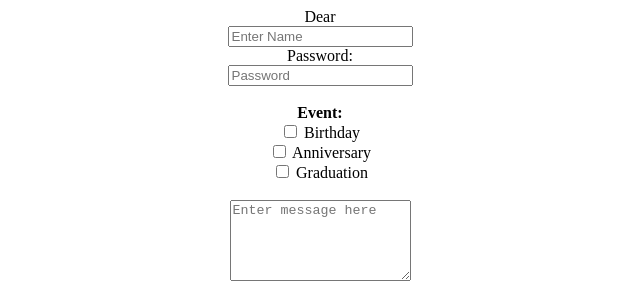
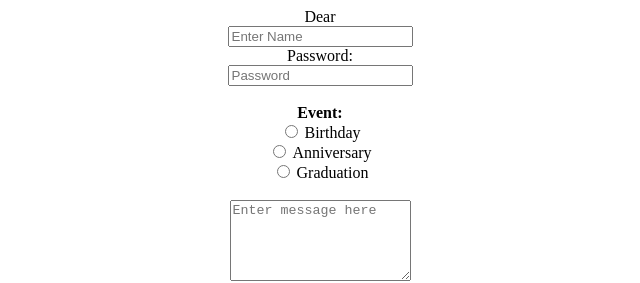
Before and after one commit to AlbertStoykov/WebTask, a website: page celebrationcard.html in a window 1280 px wide. Shown: the top 283 px of the page, 320-960 px from the left. Drawn offline with Linux system fonts and the light colour scheme.

Commit message:
final inputs

```diff
--- a/celebrationcard.html
+++ b/celebrationcard.html
@@ -17,13 +17,13 @@
         <label><strong>Event:</strong></label><br>
 
 
-        <input type="checkbox" id="Birthday" name="Event" value="Birthday">
+        <input type="radio" id="Birthday" name="Event" value="Birthday">
         <label for="Birthday">Birthday</label><br>
 
-        <input type="checkbox" id="Anniversary" name="Event" value="Anniversary">
+        <input type="radio" id="Anniversary" name="Event" value="Anniversary">
         <label for="Anniversary">Anniversary</label><br>
 
-        <input type="checkbox" id="Graduation" name="Event" value="Graduation">
+        <input type="radio" id="Graduation" name="Event" value="Graduation">
         <label for="Graduation">Graduation</label><br><br>
 
         <textarea rows="5" cols="20" placeholder="Enter message here"></textarea><br><br>
```
Also changed, not shown: card.html (+6 -0 lines).
